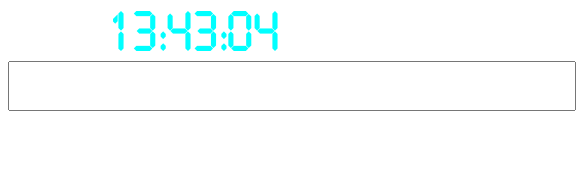
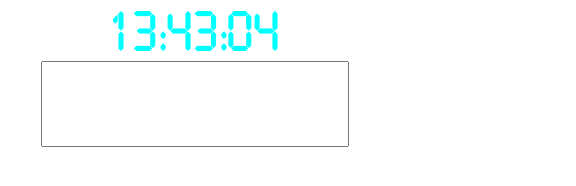
Before and after one commit to YaleXin/home-page, a plain HTML site: page index.html in a window 390 px wide. Shown: the whole page, 576 px wide, since content can reach past the window. Drawn offline with Linux system fonts and the light colour scheme.

Commit message:
默认是phone

```diff
--- a/index.html
+++ b/index.html
@@ -2,7 +2,7 @@
  * @Description:
  * @Author: Yale_Xin
  * @Date: 2020-03-20 13:11:29
- * @LastEditTime: 2020-03-20 21:02:55
+ * @LastEditTime: 2020-03-20 21:42:23
  * @LastEditors: Yale_Xin
  -->
 <!DOCTYPE html>
@@ -19,7 +19,7 @@
 </head>
 
 <body onload="setTime()">
-    <div id="app" >
+    <div id="app" class="phone">
         <span id="clock"></span>
         <br>
         <input id="input" type="text" @keydown.enter="enter" v-model="input" @blur="blur" @focus="focus">
```
